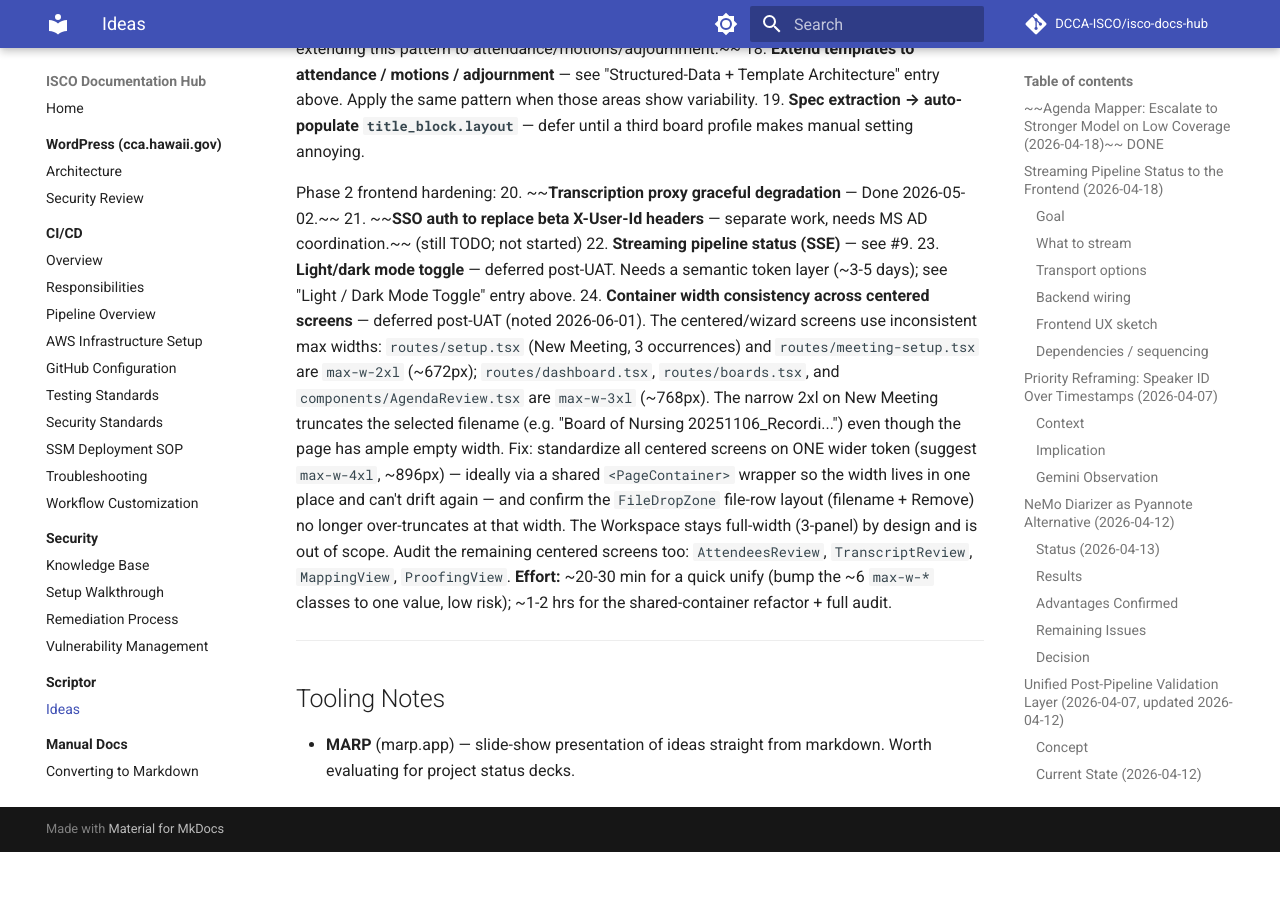
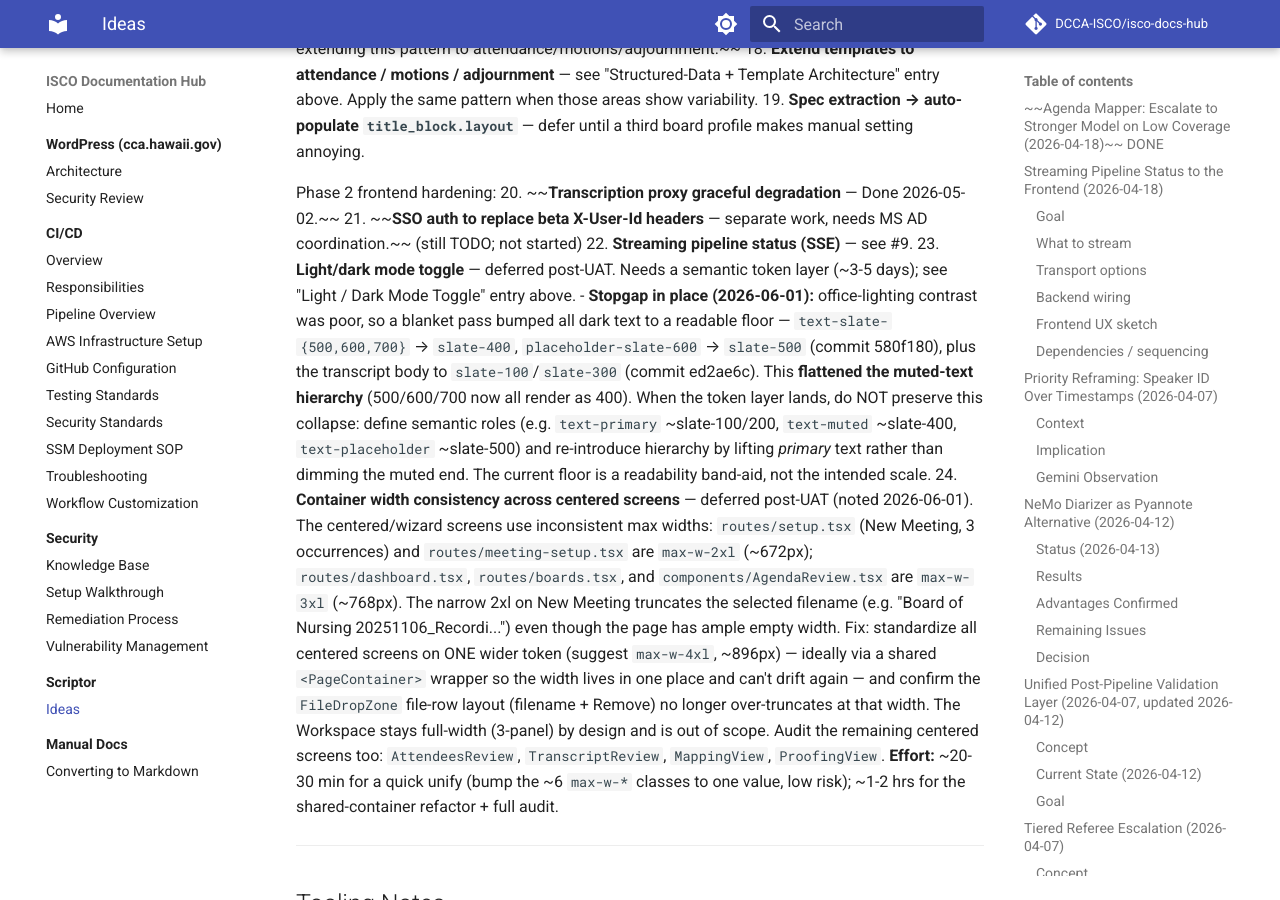
Before and after one commit to DCCA-ISCO/isco-docs-hub, an MkDocs documentation site: the page built from docs/imported/scriptor/ideas.md, in a window 1280 px wide and 900 px high, scrolled down 15587 px. Built offline with MkDocs 1.6.1 and Material for MkDocs 9.7.7, drawn with Linux system fonts in a browser that asks for light colours; comment, search, counter and statistics services are not loaded; before the commit the page ends 16439 px from its top, so only the background shows below that.

Commit message:
chore: sync imported docs from source repos

```diff
--- a/docs/imported/scriptor/ideas.md
+++ b/docs/imported/scriptor/ideas.md
@@ -504,6 +504,7 @@ Phase 2 frontend hardening:
 21. ~~**SSO auth to replace beta X-User-Id headers** — separate work, needs MS AD coordination.~~ (still TODO; not started)
 22. **Streaming pipeline status (SSE)** — see #9.
 23. **Light/dark mode toggle** — deferred post-UAT. Needs a semantic token layer (~3-5 days); see "Light / Dark Mode Toggle" entry above.
+    - **Stopgap in place (2026-06-01):** office-lighting contrast was poor, so a blanket pass bumped all dark text to a readable floor — `text-slate-{500,600,700}` → `slate-400`, `placeholder-slate-600` → `slate-500` (commit 580f180), plus the transcript body to `slate-100`/`slate-300` (commit ed2ae6c). This **flattened the muted-text hierarchy** (500/600/700 now all render as 400). When the token layer lands, do NOT preserve this collapse: define semantic roles (e.g. `text-primary` ~slate-100/200, `text-muted` ~slate-400, `text-placeholder` ~slate-500) and re-introduce hierarchy by lifting *primary* text rather than dimming the muted end. The current floor is a readability band-aid, not the intended scale.
 24. **Container width consistency across centered screens** — deferred post-UAT (noted 2026-06-01). The centered/wizard screens use inconsistent max widths: `routes/setup.tsx` (New Meeting, 3 occurrences) and `routes/meeting-setup.tsx` are `max-w-2xl` (~672px); `routes/dashboard.tsx`, `routes/boards.tsx`, and `components/AgendaReview.tsx` are `max-w-3xl` (~768px). The narrow 2xl on New Meeting truncates the selected filename (e.g. "Board of Nursing 20251106_Recordi...") even though the page has ample empty width. Fix: standardize all centered screens on ONE wider token (suggest `max-w-4xl`, ~896px) — ideally via a shared `<PageContainer>` wrapper so the width lives in one place and can't drift again — and confirm the `FileDropZone` file-row layout (filename + Remove) no longer over-truncates at that width. The Workspace stays full-width (3-panel) by design and is out of scope. Audit the remaining centered screens too: `AttendeesReview`, `TranscriptReview`, `MappingView`, `ProofingView`. **Effort:** ~20-30 min for a quick unify (bump the ~6 `max-w-*` classes to one value, low risk); ~1-2 hrs for the shared-container refactor + full audit.
 
 ---
```
